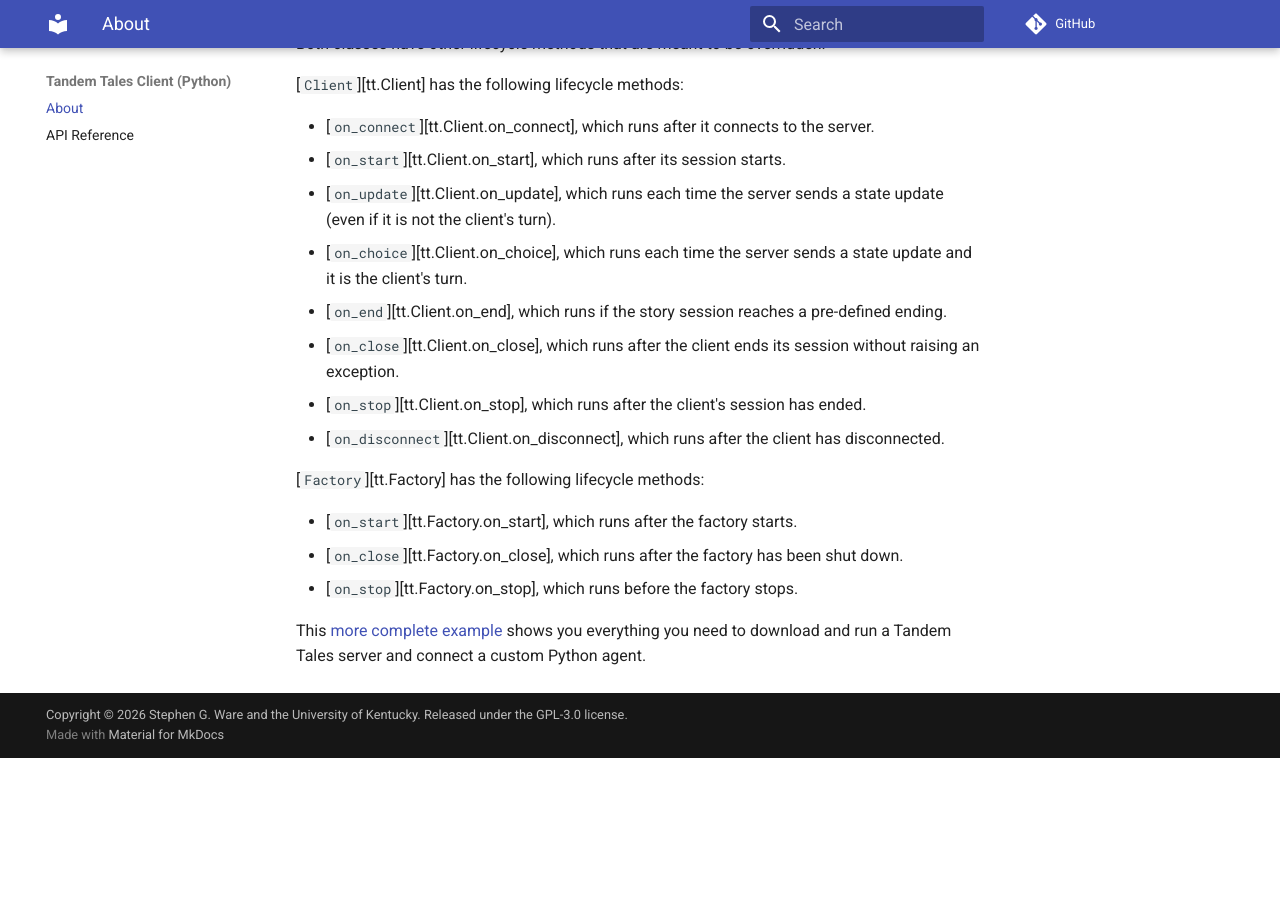
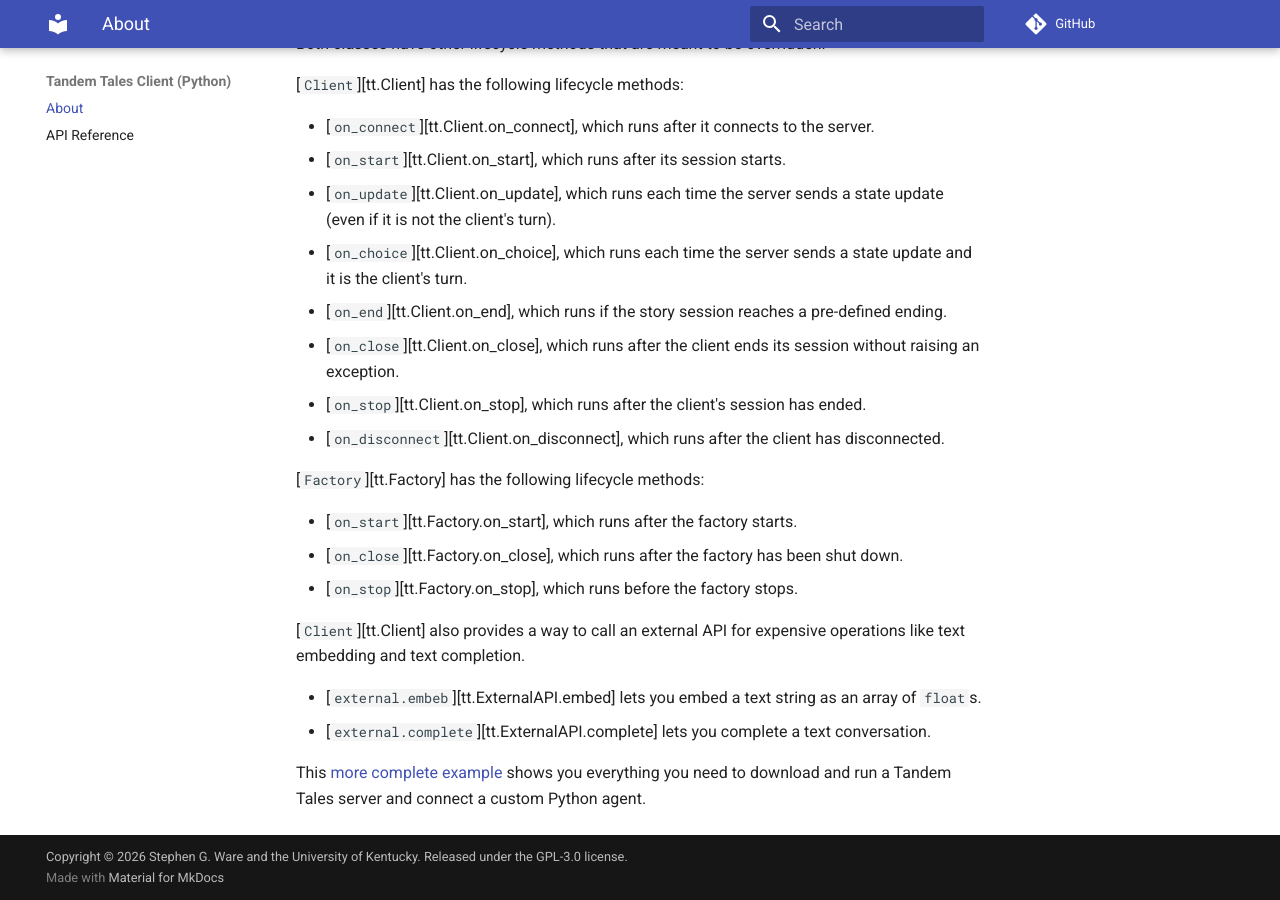
Before and after one commit to gsbirch/tt-client-python, an MkDocs documentation site: the page built from docs_src/index.md, in a window 1280 px wide and 900 px high, scrolled down 899 px. Built offline with MkDocs 1.6.1 and Material for MkDocs 9.7.7, drawn with Linux system fonts in a browser that asks for light colours; comment, search, counter and statistics services are not loaded; before the commit the page ends 1657 px from its top, so only the background shows below that.

Commit message:
Update docs to mention external API
Update front page of documentation to explicitly reference the external API.

```diff
--- a/docs_src/index.md
+++ b/docs_src/index.md
@@ -68,6 +68,14 @@ Both classes have other lifecycle methods that are meant to be overridden.
   down.
 - [`on_stop`][tt.Factory.on_stop], which runs before the factory stops.
 
+[`Client`][tt.Client] also provides a way to call an external API for expensive
+operations like text embedding and text completion.
+
+- [`external.embeb`][tt.ExternalAPI.embed] lets you embed a text string as an
+  array of `float`s.
+- [`external.complete`][tt.ExternalAPI.complete] lets you complete a text
+  conversation.
+
 This [more complete example](https://github.com/sgware/tt-random-agent-python)
 shows you everything you need to download and run a Tandem Tales server and
 connect a custom Python agent.
```
Also changed, not shown: docs/index.html (+8 -0 lines), docs/search/search_index.json.
